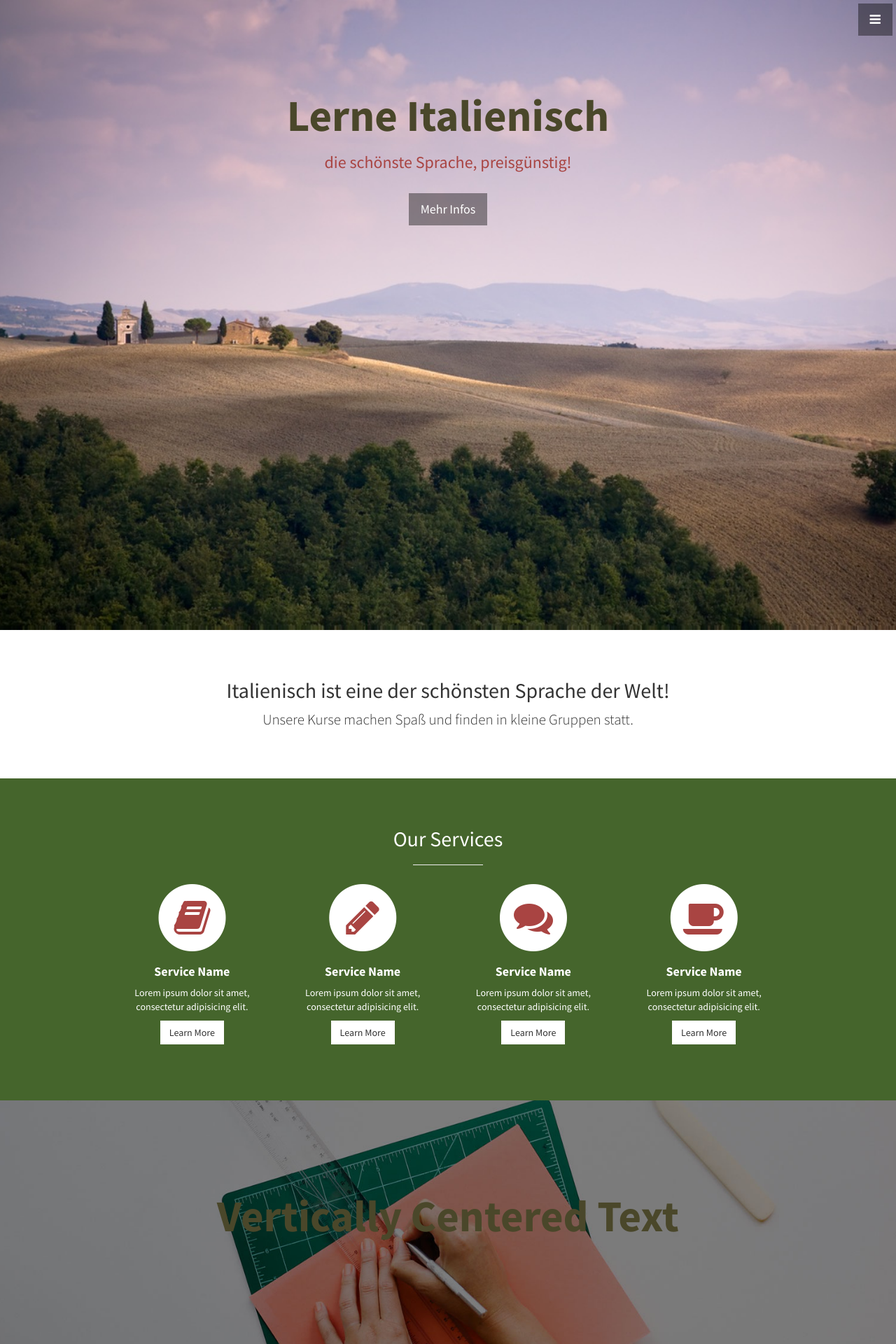
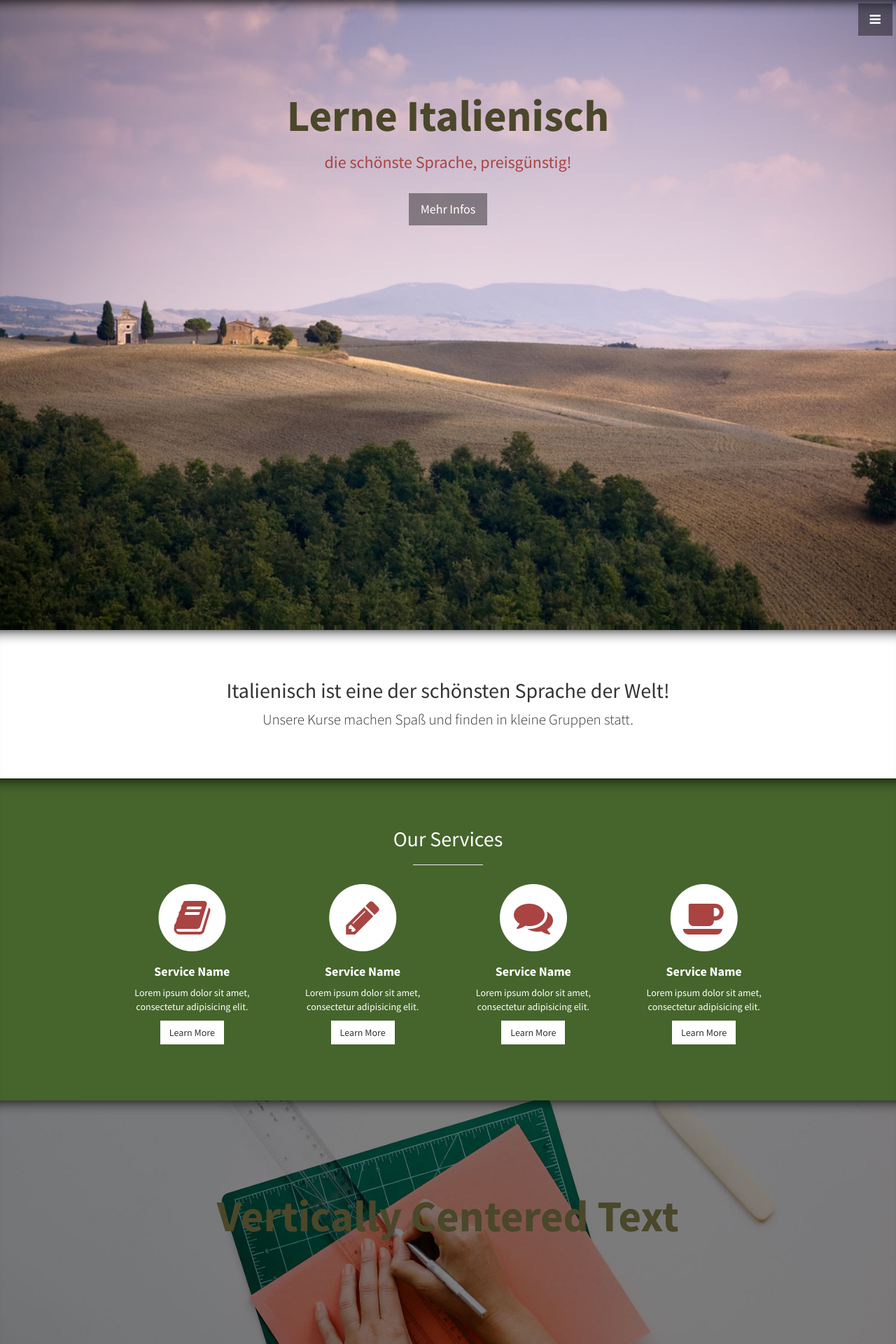
Before and after one commit to baldellig/italienisch, a Jekyll site: the page built from index.html, in a window 1280 px wide. Shown: the top 1920 px of the page at 70% size. Built offline with Jekyll 4.4.1, drawn with Linux system fonts in a browser that asks for light colours.

Commit message:
box shadows

```diff
--- a/css/stylish-portfolio.css
+++ b/css/stylish-portfolio.css
@@ -162,18 +162,21 @@ hr.small {
     -moz-background-size: cover;
     background-size: cover;
     -o-background-size: cover;
+    box-shadow: inset 0 20px 20px -20px #000000
 }
 
 /* About */
 
 .about {
     padding: 50px 0;
+    box-shadow: inset 0 20px 20px -20px #000000
 }
 
 /* Services */
 
 .services {
     padding: 50px 0;
+    box-shadow: inset 0 20px 20px -20px #000000
 }
 
 .service-item {
@@ -192,12 +195,14 @@ hr.small {
     -moz-background-size: cover;
     background-size: cover;
     -o-background-size: cover;
+    box-shadow: inset 0 20px 20px -20px #000000;
 }
 
 /* Portfolio */
 
 .portfolio {
     padding: 50px 0;
+    box-shadow: inset 0 20px 20px -20px #000000
 }
 
 .portfolio-item {
@@ -216,6 +221,7 @@ hr.small {
 
 .call-to-action {
     padding: 50px 0;
+    box-shadow: inset 0 20px 20px -20px #000000
 }
 
 .call-to-action .btn {
```
